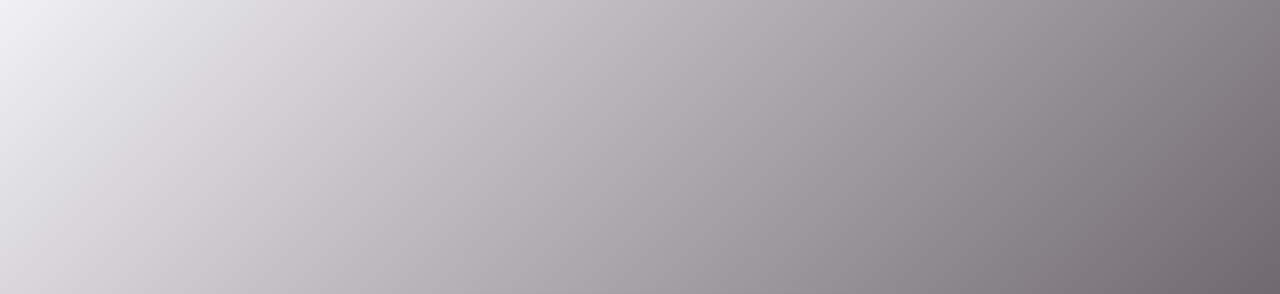
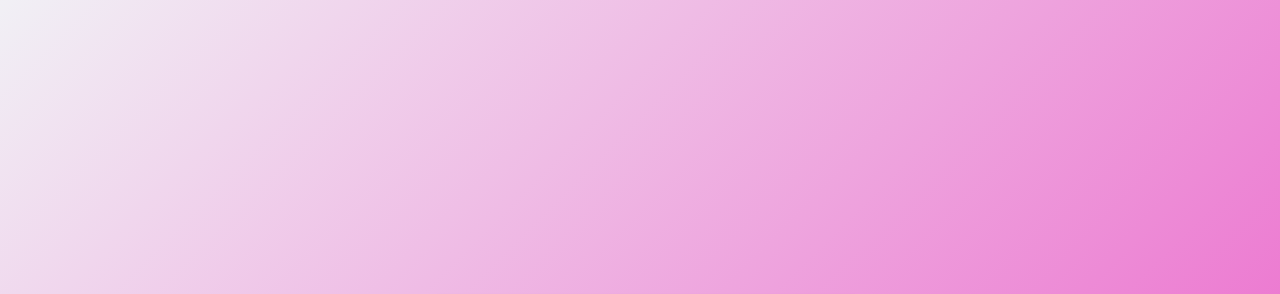
Before and after one commit to g4urav1/foryou, a plain HTML site: page index.html in a window 1280 px wide. Shown: the top 294 px of the page. Drawn offline with Linux system fonts and the light colour scheme.

Commit message:
Update background gradient in mycss.css

```diff
--- a/mycss.css
+++ b/mycss.css
@@ -6,7 +6,7 @@ body {
     justify-content: center;
     align-items: center;
     height: 100vh;
-    background: linear-gradient(135deg, #f1f0f5, #463e44);
+    background: linear-gradient(135deg, #f1f0f5, #eb56c6);
     color: #fff;
     text-align: center;
 }
@@ -57,4 +57,5 @@ button:hover {
     margin-top: 30px;
     font-size: 20px;
     color: #f7f2df;
+
 }
```
